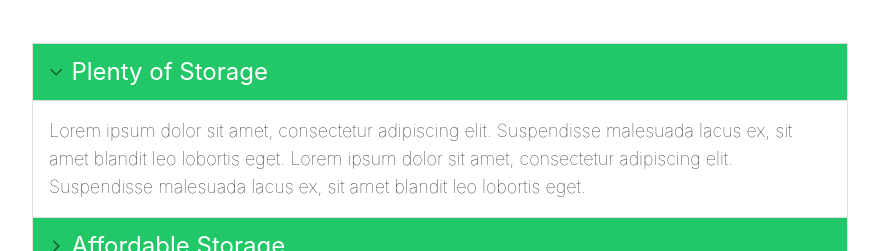
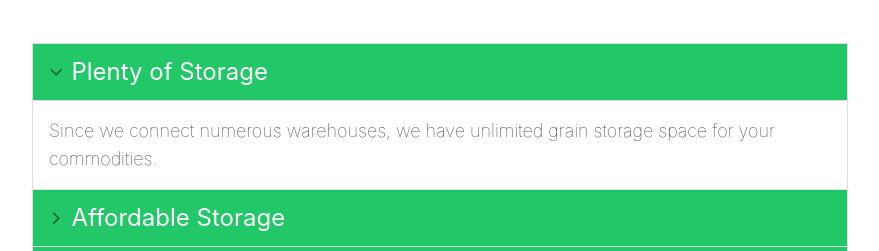
Before and after one commit to Hawy08/AgroghalaFrontend, a React (Create React App) app in the folder frontend/: page / in a window 1280 px wide. Shown: the part 2229-2480 px from the top of the page, without its empty margins (200-1079 px from the left). Built offline with nearby package versions, Linux system fonts and the light colour scheme.

Commit message:
Updating placehpolder texts

```diff
--- a/frontend/src/Components/Accorion.jsx
+++ b/frontend/src/Components/Accorion.jsx
@@ -64,10 +64,7 @@ export default function CustomizedAccordions() {
         </div>
         <AccordionDetails>
           <p className="font-thin text-lg">
-            Lorem ipsum dolor sit amet, consectetur adipiscing elit. Suspendisse
-            malesuada lacus ex, sit amet blandit leo lobortis eget. Lorem ipsum
-            dolor sit amet, consectetur adipiscing elit. Suspendisse malesuada
-            lacus ex, sit amet blandit leo lobortis eget.
+           Since we connect numerous warehouses, we have unlimited grain storage space for your commodities.
           </p>
         </AccordionDetails>
       </Accordion>
@@ -82,10 +79,7 @@ export default function CustomizedAccordions() {
         </div>
         <AccordionDetails>
           <p className="font-thin text-lg">
-            Lorem ipsum dolor sit amet, consectetur adipiscing elit. Suspendisse
-            malesuada lacus ex, sit amet blandit leo lobortis eget. Lorem ipsum
-            dolor sit amet, consectetur adipiscing elit. Suspendisse malesuada
-            lacus ex, sit amet blandit leo lobortis eget.
+            Agroghala strives to offer plenty of storage at affordable prices thus making it accessible to farmers of all income.
           </p>
         </AccordionDetails>
       </Accordion>
@@ -100,10 +94,7 @@ export default function CustomizedAccordions() {
         </div>
         <AccordionDetails>
           <p className="font-thin text-lg">
-            Lorem ipsum dolor sit amet, consectetur adipiscing elit. Suspendisse
-            malesuada lacus ex, sit amet blandit leo lobortis eget. Lorem ipsum
-            dolor sit amet, consectetur adipiscing elit. Suspendisse malesuada
-            lacus ex, sit amet blandit leo lobortis eget.
+             The Ghalas on Agroghala are always next to you hence very accessible.
           </p>
         </AccordionDetails>
       </Accordion>
```
